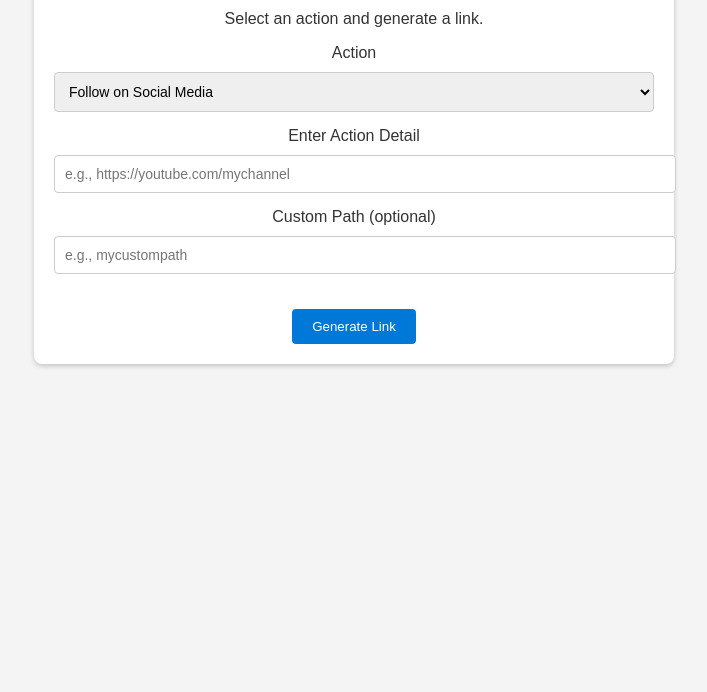
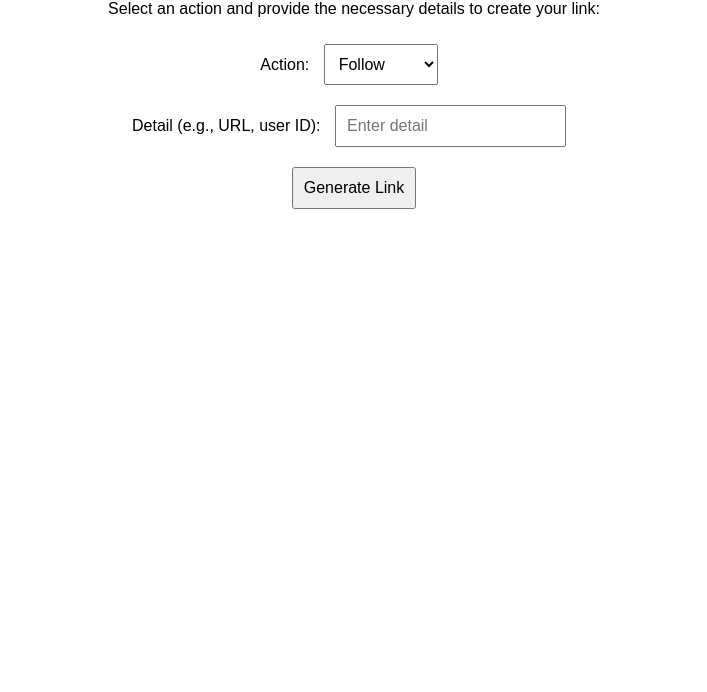
Before and after one commit to Alexcirer/alexcirer.github.io, a plain HTML site: page links/index.html in a window 1280 px wide. Shown: the part 108-800 px from the top of the page, without its empty margins (286-993 px from the left). Drawn offline with Linux system fonts and the light colour scheme.

Commit message:
Update index.html

```diff
--- a/links/index.html
+++ b/links/index.html
@@ -7,119 +7,54 @@
     <style>
         body {
             font-family: Arial, sans-serif;
-            margin: 0;
-            padding: 20px;
-            background-color: #f4f4f4;
-            color: #333;
+            text-align: center;
+            margin-top: 50px;
         }
-        .container {
-            max-width: 600px;
-            margin: auto;
-            background: #fff;
-            padding: 20px;
-            border-radius: 8px;
-            box-shadow: 0px 2px 5px rgba(0, 0, 0, 0.2);
-            text-align: center;
-        }
-        h1 {
-            margin-bottom: 20px;
-        }
-        .form-group {
-            margin: 15px 0;
-        }
-        label {
-            display: block;
-            margin-bottom: 5px;
-        }
-        input, select {
-            width: 100%;
+        input, select, button {
             padding: 10px;
-            font-size: 14px;
-            margin-top: 5px;
-            border: 1px solid #ccc;
-            border-radius: 4px;
-        }
-        button {
-            padding: 10px 20px;
-            margin-top: 20px;
-            background-color: #0078D7;
-            color: white;
-            border: none;
-            border-radius: 4px;
-            cursor: pointer;
-        }
-        button:hover {
-            background-color: #005BB5;
-        }
-        .output {
-            margin-top: 20px;
-            text-align: left;
-        }
-        .output p {
-            font-size: 14px;
-            word-break: break-all;
+            margin: 10px;
+            font-size: 16px;
         }
     </style>
 </head>
 <body>
-    <div class="container">
-        <h1>Create Your Link</h1>
-        <p>Select an action and generate a link.</p>
-
-        <div class="form-group">
-            <label for="action">Action</label>
-            <select id="action">
-                <option value="follow">Follow on Social Media</option>
-                <option value="subscribe">Subscribe to Channel</option>
-                <option value="custom">Custom Action</option>
-            </select>
-        </div>
-
-        <div class="form-group">
-            <label for="detail">Enter Action Detail</label>
-            <input type="text" id="detail" placeholder="e.g., https://youtube.com/mychannel">
-        </div>
-
-        <div class="form-group">
-            <label for="custom-path">Custom Path (optional)</label>
-            <input type="text" id="custom-path" placeholder="e.g., mycustompath">
-        </div>
-
-        <button onclick="generateLink()">Generate Link</button>
-
-        <div class="output" id="output" style="display: none;">
-            <h2>Your Link:</h2>
-            <p id="generated-link"></p>
-            <button onclick="copyLink()">Copy Link</button>
-        </div>
-    </div>
+    <h1>Link Generator</h1>
+    <p>Select an action and provide the necessary details to create your link:</p>
+    <form id="link-form">
+        <label for="action">Action:</label>
+        <select id="action" required>
+            <option value="follow">Follow</option>
+            <option value="subscribe">Subscribe</option>
+            <option value="custom">Custom</option>
+        </select>
+        <br>
+        <label for="detail">Detail (e.g., URL, user ID):</label>
+        <input type="text" id="detail" placeholder="Enter detail" required>
+        <br>
+        <button type="submit">Generate Link</button>
+    </form>
+    <h2 id="output" style="display:none;">Your link:</h2>
+    <p id="generated-link"></p>
 
     <script>
-        function generateLink() {
+        const form = document.getElementById('link-form');
+        const output = document.getElementById('output');
+        const generatedLink = document.getElementById('generated-link');
+
+        form.addEventListener('submit', (e) => {
+            e.preventDefault();
+
+            // Get the selected action and detail
             const action = document.getElementById('action').value;
-            const detail = encodeURIComponent(document.getElementById('detail').value.trim());
-            const customPath = document.getElementById('custom-path').value.trim();
-            if (!detail) {
-                alert('Please provide the action detail.');
-                return;
-            }
+            const detail = encodeURIComponent(document.getElementById('detail').value);
 
-            let basePath = 'https://alexcirer.github.io/links/';
-            let generatedPath = customPath
-                ? `https://alexcirer.github.io/${customPath}`
-                : `${basePath}${action}.html?detail=${detail}`;
+            // Generate the link based on the action
+            const link = `https://alexcirer.github.io/links/${action}.html?detail=${detail}`;
 
-            const output = document.getElementById('output');
-            document.getElementById('generated-link').textContent = generatedPath;
+            // Display the generated link
             output.style.display = 'block';
-        }
-
-        function copyLink() {
-            const link = document.getElementById('generated-link').textContent;
-            navigator.clipboard.writeText(link).then(() => {
-                alert('Link copied to clipboard!');
-            });
-        }
+            generatedLink.innerHTML = `<a href="${link}" target="_blank">${link}</a>`;
+        });
     </script>
 </body>
 </html>
```
